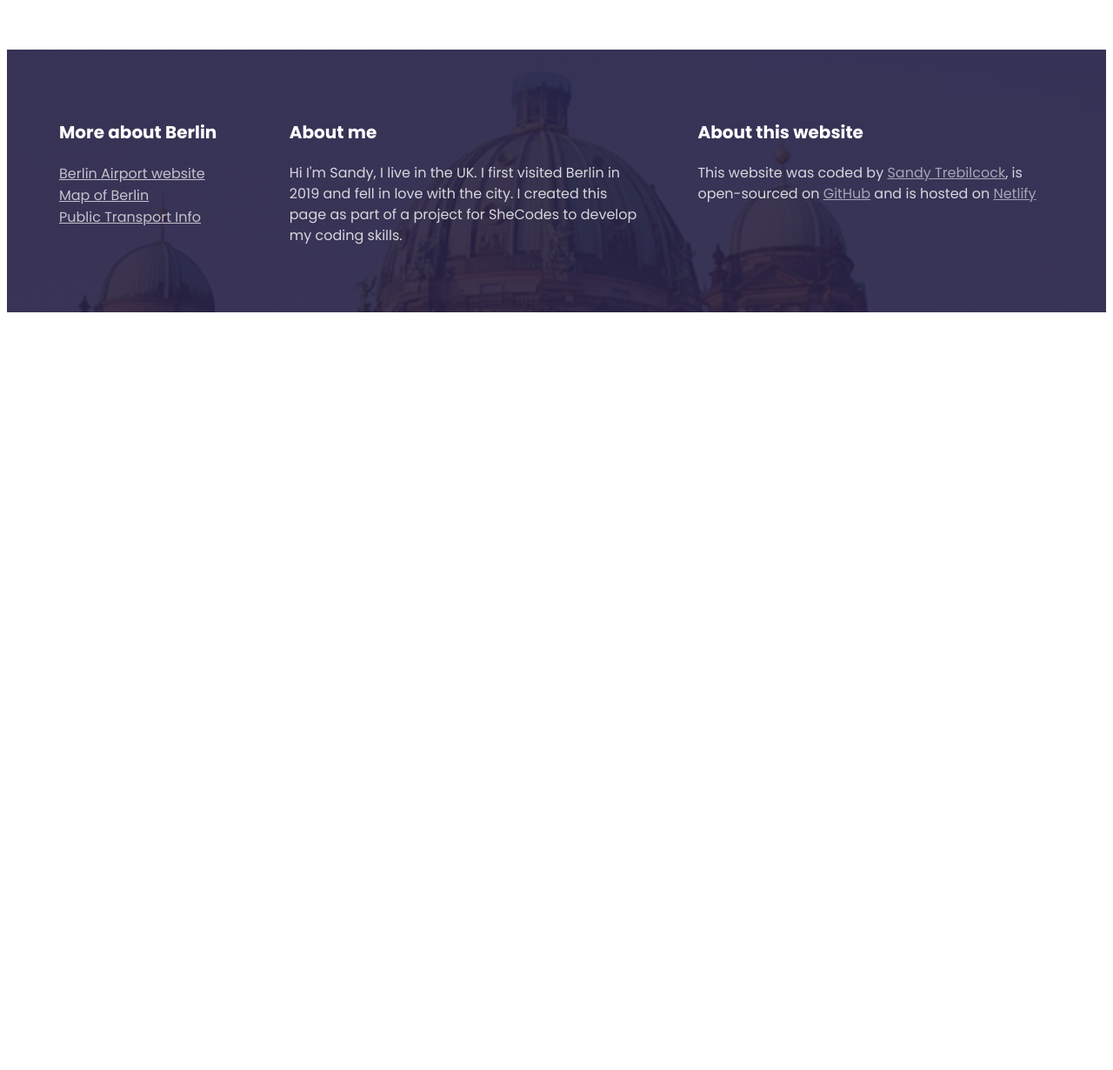
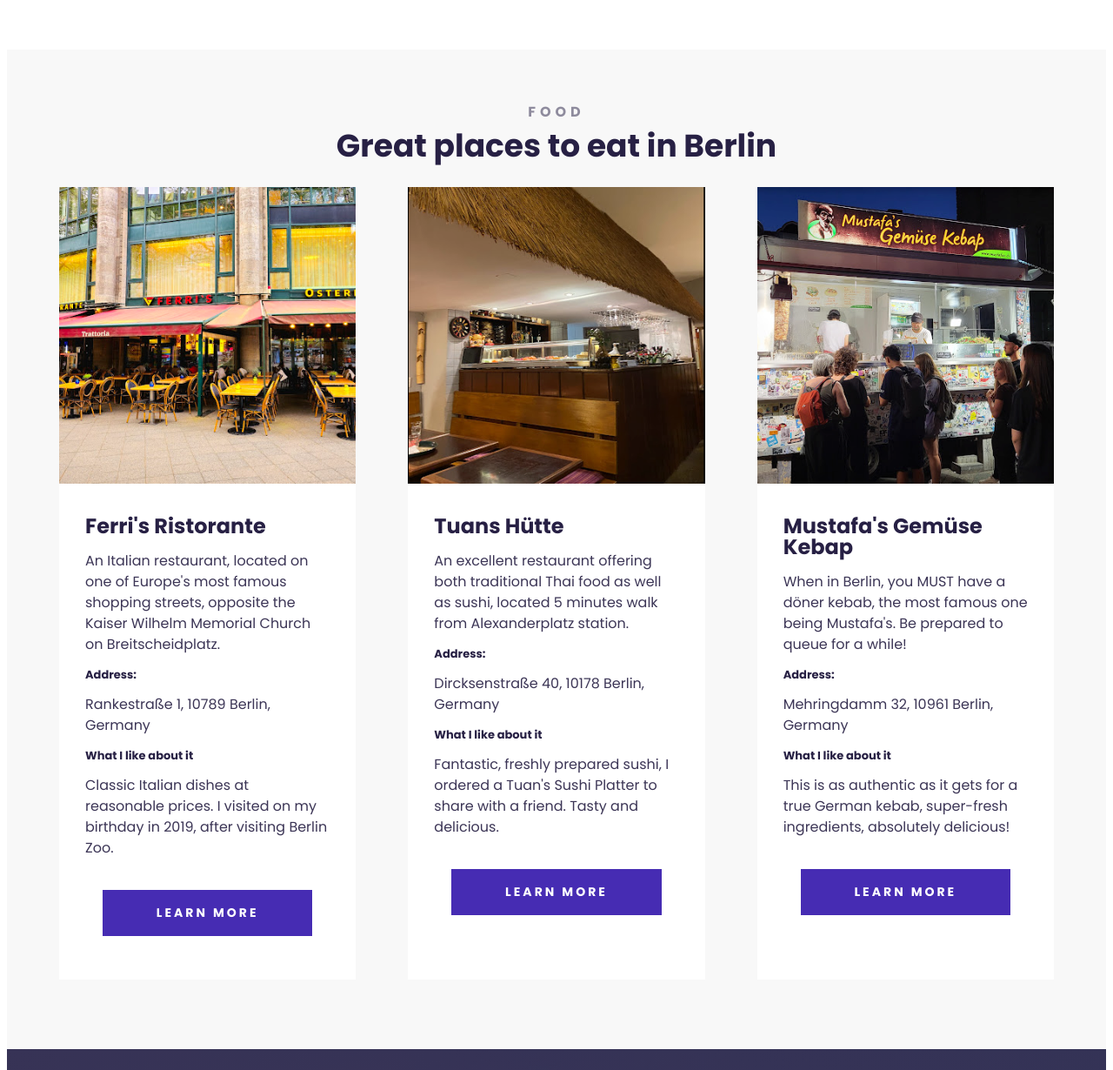
Before and after one commit to SandyTC/travel-project, a plain HTML site: page index.html in a window 1280 px wide. Shown: the part 1070-2300 px from the top of the page at 87% size. Before the commit the page ends 1437 px from the top, so only its background shows below. Drawn offline with Linux system fonts and the light colour scheme.

Commit message:
Added cards

```diff
--- a/index.html
+++ b/index.html
@@ -45,6 +45,107 @@
               the Brandenburg Gate to the Chancellor's Office, bear witness to
               the history of an entire nation.
             </p>
+          </div>
+        </section>
+        <section class="secondary">
+          <h2 class="text-center">Food</h2>
+          <h3 class="text-center">Great places to eat in Berlin</h3>
+          <div class="grid grid-3-columns">
+            <div class="card">
+              <div class="card-header">
+                <img
+                  src="/images/ferris.png"
+                  alt="A photo of Ferri's Ristorante"
+                  class="img-responsive"
+                />
+              </div>
+              <div class="card-body">
+                <h4>Ferri's Ristorante</h4>
+                <p>
+                  An Italian restaurant, located on one of Europe's most famous
+                  shopping streets, opposite the Kaiser Wilhelm Memorial Church
+                  on Breitscheidplatz.
+                </p>
+                <h5>Address:</h5>
+                <p>Rankestraße 1, 10789 Berlin, Germany</p>
+                <h5>What I like about it</h5>
+                <p>
+                  Classic Italian dishes at reasonable prices. I visited on my
+                  birthday in 2019, after visiting Berlin Zoo.
+                </p>
+                <div class="card-footer">
+                  <a
+                    href="https://www.instagram.com/ferris.osteria/"
+                    class="btn"
+                    target="_blank"
+                    >Learn more</a
+                  >
+                </div>
+              </div>
+            </div>
+            <div class="card">
+              <div class="card-header">
+                <img
+                  src="/images/tuanshutte.png"
+                  alt="A photo of Tuan's Hutte"
+                  class="img-responsive"
+                />
+              </div>
+              <div class="card-body">
+                <h4>Tuans Hütte</h4>
+                <p>
+                  An excellent restaurant offering both traditional Thai food as
+                  well as sushi, located 5 minutes walk from Alexanderplatz
+                  station.
+                </p>
+                <h5>Address:</h5>
+                <p>Dircksenstraße 40, 10178 Berlin, Germany</p>
+                <h5>What I like about it</h5>
+                <p>
+                  Fantastic, freshly prepared sushi, I ordered a Tuan's Sushi
+                  Platter to share with a friend. Tasty and delicious.
+                </p>
+                <div class="card-footer">
+                  <a
+                    href="https://www.tuanshuette.de/"
+                    class="btn"
+                    target="_blank"
+                    >Learn more</a
+                  >
+                </div>
+              </div>
+            </div>
+            <div class="card">
+              <div class="card-header">
+                <img
+                  src="/images/mustafas.png"
+                  alt="A photo of Mustafa's Gemüse Kebap"
+                  class="img-responsive"
+                />
+              </div>
+              <div class="card-body">
+                <h4>Mustafa's Gemüse Kebap</h4>
+                <p>
+                  When in Berlin, you MUST have a döner kebab, the most famous
+                  one being Mustafa's. Be prepared to queue for a while!
+                </p>
+                <h5>Address:</h5>
+                <p>Mehringdamm 32, 10961 Berlin, Germany</p>
+                <h5>What I like about it</h5>
+                <p>
+                  This is as authentic as it gets for a true German kebab,
+                  super-fresh ingredients, absolutely delicious!
+                </p>
+                <div class="card-footer">
+                  <a
+                    href="https://www.mustafas-kebap.com/"
+                    class="btn"
+                    target="_blank"
+                    >Learn more</a
+                  >
+                </div>
+              </div>
+            </div>
           </div>
         </section>
       </main>
--- a/src/styles.css
+++ b/src/styles.css
@@ -5,6 +5,10 @@ body {
 .container {
   max-width: 1400px;
   margin: 0 auto;
+}
+
+.text-center {
+  text-align: center;
 }
 
 .grid {
@@ -20,14 +24,49 @@ body {
   grid-template-columns: auto auto;
 }
 
+.grid-3-columns {
+  grid-template-columns: 1fr 1fr 1fr;
+}
+
 .grid-3-columns-first-narrow {
   grid-template-columns: 1fr 2fr 2fr;
 }
 
+.card {
+  background: white;
+  margin: 20px 0;
+}
+
+.card-body {
+  padding: 30px;
+}
+
+.card-footer {
+  padding: 20px;
+}
+
+.btn {
+  display: block;
+  color: white;
+  font-weight: 700;
+  font-size: 14px;
+  line-height: 1.5;
+  text-align: center;
+  letter-spacing: 3px;
+  text-transform: uppercase;
+  padding: 16px;
+  background: #462cb3;
+  text-decoration: none;
+}
+
 section {
-  max-width: 1200px;
+  max-width: 100%;
   margin: 0 auto;
   padding: 60px;
+}
+
+section.secondary {
+  background: #f8f8f8;
 }
 
 header {
@@ -97,6 +136,22 @@ main h3 {
   line-height: 1.5;
   color: #272044;
   margin: 0;
+}
+
+main h4 {
+  font-weight: 700;
+  font-size: 24px;
+  line-height: 1;
+  color: #272044;
+  margin: 0;
+}
+
+main h5 {
+  font-weight: 700;
+  font-size: 13px;
+  line-height: 1;
+  margin: 0;
+  color: #272044;
 }
 
 main p {
```
Also changed, not shown: images/ferris.png (added), images/mustafas.png (added), images/tuanshutte.png (added), 2 other files.
